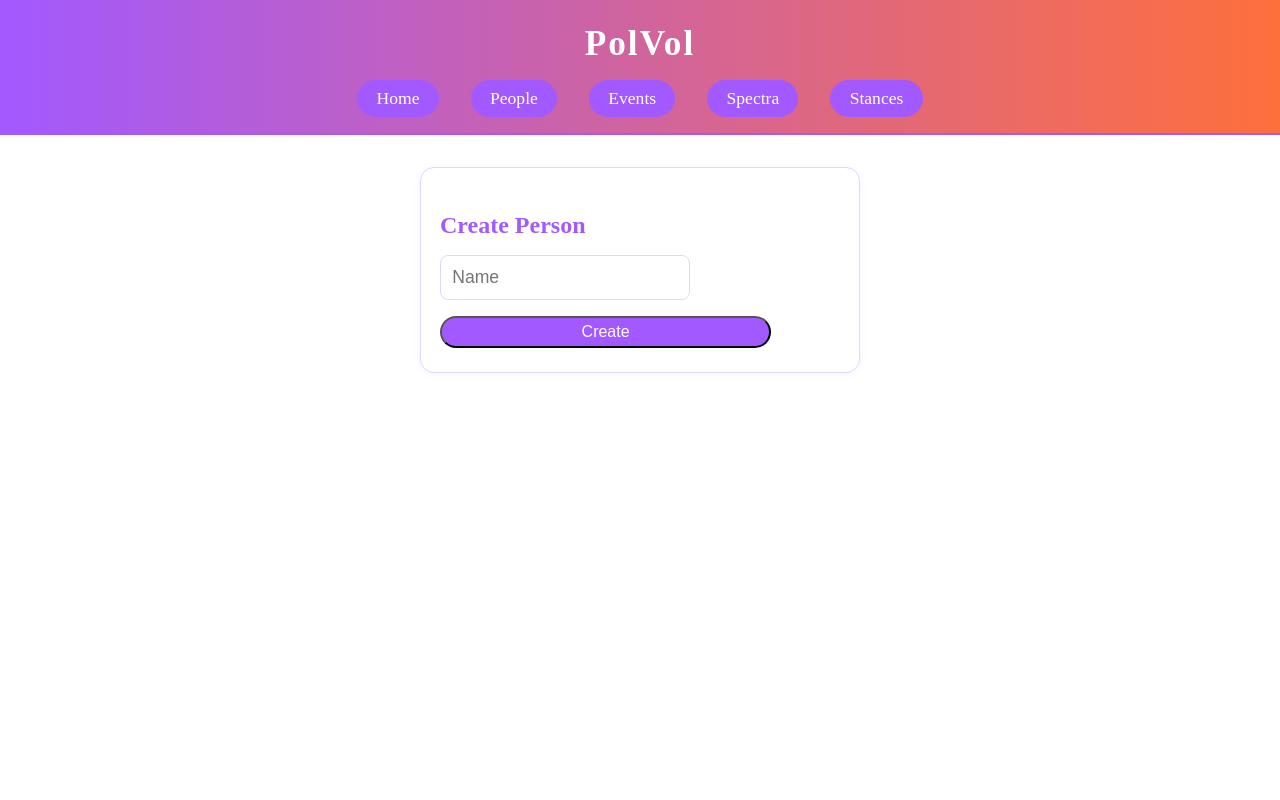
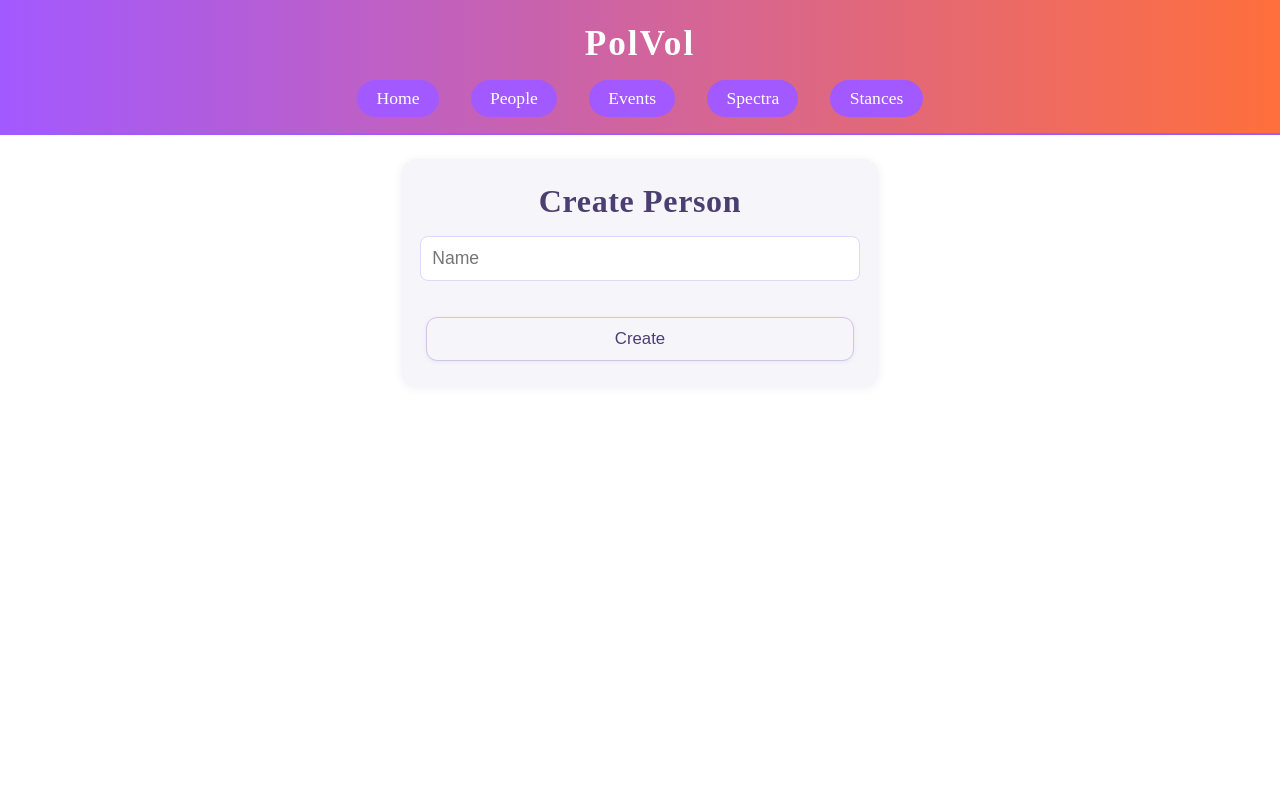
Before and after one commit to FilipM13/PolVol, a React (Vite) app in the folder frontend/: page /create-person in a window 1280 px wide. Shown: the top 800 px of the page. Built offline with nearby package versions, Linux system fonts and the light colour scheme.

Commit message:
Applied reausable components to Person module.

```diff
--- a/frontend/src/Person/CreatePerson.jsx
+++ b/frontend/src/Person/CreatePerson.jsx
@@ -1,6 +1,11 @@
 import React, { useState } from "react";
 import { API_ROOT } from "../../apiConfig";
-import styles from "./Person.module.css";
+import Form from "../shared/Form";
+import Header from "../shared/Header";
+import Error from "../shared/Error";
+import Success from "../shared/Success";
+import Button from "../shared/Button";
+import Loading from "../shared/Loading";
 
 const initialState = {
   name: ""
@@ -40,10 +45,12 @@ export default function CreatePerson() {
     }
   };
 
+  if (loading) return <Loading />
+
   return (
-    <div className={styles.personTile} style={{ maxWidth: 400, margin: "2rem auto" }}>
-      <h2 className={styles.personName} style={{ fontSize: '1.5rem', marginBottom: '1rem' }}>Create Person</h2>
-      <form onSubmit={handleSubmit}>
+    <>
+      <Form onSubmit={handleSubmit}>
+        <Header>Create Person</Header>
         <input
           name="name"
           value={form.name}
@@ -58,10 +65,10 @@ export default function CreatePerson() {
             fontSize: '1.1rem'
           }}
         />
-        <button type="submit" disabled={loading} className={styles.personActionLink} style={{ width: '100%' }}>Create</button>
-      </form>
-      {error && <div style={{ color: "red", marginTop: '1rem' }}>{error}</div>}
-      {success && <div style={{ color: "green", marginTop: '1rem' }}>{success}</div>}
-    </div>
+        <Button>Create</Button>
+      </Form>
+      {error && <div style={{ color: "red", marginTop: '1rem' }}><Error message={error}/></div>}
+      {success && <div style={{ color: "green", marginTop: '1rem' }}><Success message={success}/></div>}
+    </>
   );
 }
--- a/frontend/src/Person/EditPerson.jsx
+++ b/frontend/src/Person/EditPerson.jsx
@@ -1,6 +1,10 @@
 import React, { useState, useEffect } from "react";
 import { API_ROOT } from "../../apiConfig";
-import styles from "./Person.module.css";
+import Header from "../shared/Header";
+import Form from "../shared/Form";
+import Error from "../shared/Error";
+import Success from "../shared/Success";
+import Button from "../shared/Button";
 
 export default function EditPerson({ personId }) {
   const [form, setForm] = useState(null);
@@ -57,9 +61,9 @@ export default function EditPerson({ personId }) {
   if (!form) return null;
 
   return (
-    <div className={styles.personTile} style={{ maxWidth: 400, margin: "2rem auto" }}>
-      <h2 className={styles.personName} style={{ fontSize: '1.5rem', marginBottom: '1rem' }}>Edit Person</h2>
-      <form onSubmit={handleSubmit}>
+    <>
+      <Form onSubmit={handleSubmit}>
+        <Header>Edit Person</Header>
         <input
           name="name"
           value={form.name || ""}
@@ -74,10 +78,10 @@ export default function EditPerson({ personId }) {
             fontSize: '1.1rem'
           }}
         />
-        <button type="submit" disabled={loading} className={styles.personActionLink} style={{ width: '100%' }}>Update</button>
-      </form>
-      {error && <div style={{ color: "red", marginTop: '1rem' }}>{error}</div>}
-      {success && <div style={{ color: "green", marginTop: '1rem' }}>{success}</div>}
-    </div>
+        <Button>Update</Button>
+      </Form>
+      {error && <Error message={error}/>}
+      {success && <Success message={success}/>}
+    </>
   );
 }
--- a/frontend/src/Person/Person.module.css
+++ /dev/null
@@ -1,85 +0,0 @@
-.personGrid {
-  display: flex;
-  flex-wrap: wrap;
-  gap: 2rem;
-  justify-content: center;
-  margin: 2rem 0;
-}
-
-.personTile {
-  background: #fff;
-  border-radius: 14px;
-  box-shadow: 0 1px 8px rgba(162,89,255,0.07);
-  padding: 1.5rem 1.2rem;
-  width: 400px;
-  text-align: left;
-  transition: box-shadow 0.2s, transform 0.2s;
-  cursor: pointer;
-  border: 1px solid #e0d7fa;
-  display: flex;
-  flex-direction: column;
-  align-items: flex-start;
-}
-
-.personTile:hover {
-  box-shadow: 0 4px 24px rgba(255,111,60,0.12);
-  transform: translateY(-4px) scale(1.03);
-}
-
-.personName {
-  font-size: 1.2rem;
-  color: #a259ff;
-  margin-bottom: 0.5rem;
-  font-weight: 600;
-}
-
-.personId {
-  color: #4b3f72;
-  font-size: 0.95rem;
-  margin-bottom: 0.5rem;
-}
-
-.personActions {
-  margin-top: 1rem;
-  display: flex;
-  gap: 1rem;
-}
-
-.personActionLink {
-  color: #fff;
-  background: #a259ff;
-  padding: 0.3rem 0.9rem;
-  border-radius: 16px;
-  text-decoration: none;
-  font-weight: 500;
-  font-size: 1rem;
-  transition: background 0.2s, color 0.2s;
-}
-
-.personActionLink:hover {
-  background: #ff6f3c;
-  color: #fffbe7;
-}
-
-.scoreItem {
-  background: #f8f5ff;
-  border-radius: 12px;
-  padding: 0.8rem 1.2rem;
-  margin-bottom: 1rem;
-}
-
-.scoreMean {
-  font-weight: 600;
-  color: #a259ff;
-  font-size: 1.1rem;
-}
-.scoreStdev {
-  color: #4b3f72;
-  font-size: 0.9rem;
-  margin-top: 0.2rem;
-}
-.scoreValues {
-  margin-top: 0.5rem;
-  font-size: 0.9rem;
-  color: #000000;
-}
--- a/frontend/src/Person/PersonDetails.jsx
+++ b/frontend/src/Person/PersonDetails.jsx
@@ -1,6 +1,9 @@
 import React, { useEffect, useState } from "react";
 import { API_ROOT } from "../../apiConfig";
-import styles from "./Person.module.css";
+import Panel from "../shared/Panel";
+import Header from "../shared/Header";
+import Tile from "../shared/Tile";
+import Grid from "../shared/Grid";
 
 function PersonScores({ personId }) {
   const [scores, setScores] = useState([]);
@@ -30,16 +33,16 @@ function PersonScores({ personId }) {
   if (!scores || scores.length === 0) return <div>No spectra data available for this person.</div>;
 
   return (
-    <div className={styles.scoresList}>
+    <Grid>
       {scores.map((score, indx) => (
-        <div key={indx} className={styles.scoreItem}>
-          <h3>{score.spectrum}</h3>
-          <span className={styles.scoreMean}>Mean: {score.mean_value}</span><br/>
-          <span className={styles.scoreStdev}>Volatility: {score.stdev_value}</span><br/>
-          <span className={styles.scoreValues}>Number of datapoints: {score.count}</span>
-        </div>
+        <Tile key={indx}>
+          <Header>{score.spectrum}</Header>
+          <div>Mean: {score.mean_value}</div>
+          <div>Volatility: {score.stdev_value}</div>
+          <div>Number of datapoints: {score.count}</div>
+        </Tile>
       ))}
-    </div>
+    </Grid>
   );
 }
 
@@ -71,11 +74,11 @@ export default function PersonDetails({ personId }) {
   if (!person) return null;
 
   return (
-    <div className={styles.personTile} style={{ maxWidth: 400, margin: "2rem auto" }}>
-      <h2 className={styles.personName} style={{ fontSize: '1.5rem', marginBottom: '1rem' }}>Person Details</h2>
-      <div className={styles.personId}><strong>Name:</strong> {person.name}</div>
-      <div className={styles.personId}><strong>ID:</strong> {person.id}</div>
+    <Panel>
+      <Header>Person Details</Header>
+      <div><strong>Name:</strong> {person.name}</div>
+      <div><strong>ID:</strong> {person.id}</div>
       <PersonScores personId={personId}/>
-    </div>
+    </Panel>
   );
 }
--- a/frontend/src/Person/PersonList.jsx
+++ b/frontend/src/Person/PersonList.jsx
@@ -1,6 +1,5 @@
 import React, { useEffect, useState } from "react";
 import { API_ROOT } from "../../apiConfig";
-import styles from "./Person.module.css";
 import Tile from "../shared/Tile";
 import Grid from "../shared/Grid";
 import Loading from "../shared/Loading";
```
